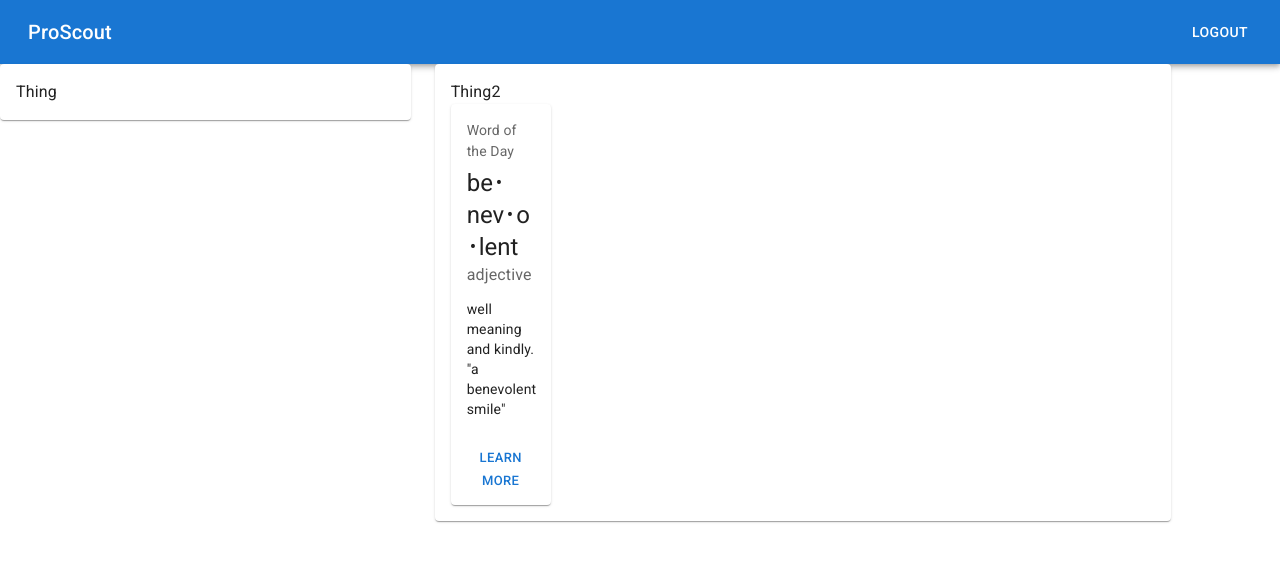
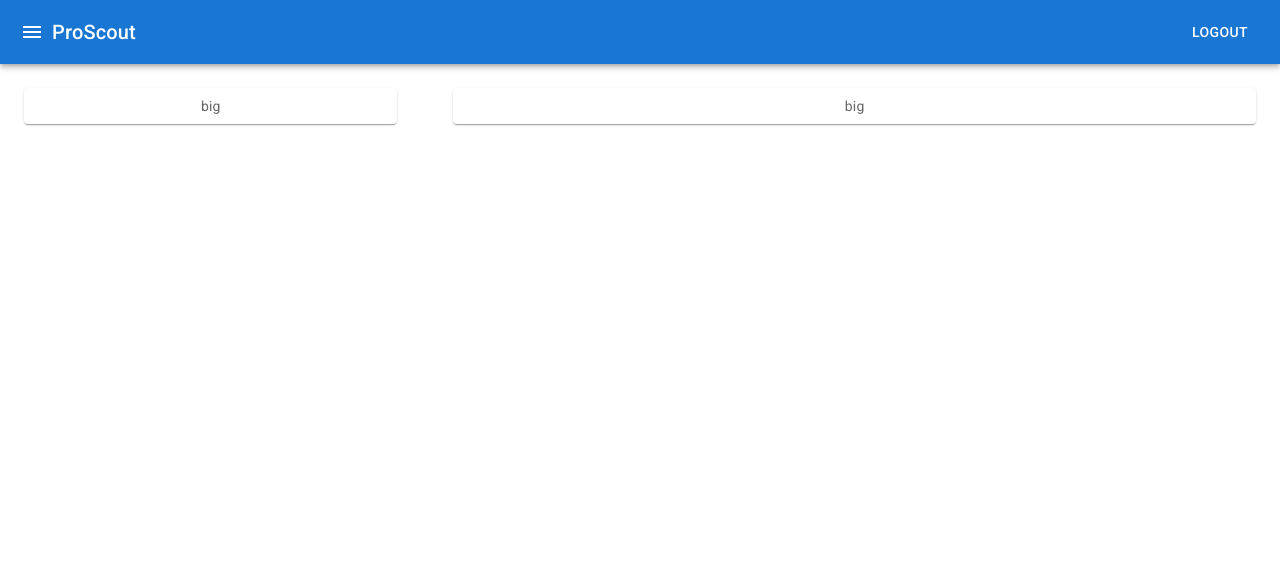
Before and after one commit to twjsanderson/scouting-ui, a React (Create React App) app: page /dashboard in a window 1280 px wide. Shown: the top 562 px of the page. Built offline with nearby package versions, Linux system fonts and the light colour scheme.

Commit message:
update to MUI v5 and add icons, redo dashboard with grid and update style imports

```diff
--- a/package.json
+++ b/package.json
@@ -5,6 +5,7 @@
   "dependencies": {
     "@emotion/react": "^11.7.1",
     "@emotion/styled": "^11.6.0",
+    "@mui/icons-material": "^5.3.0",
     "@mui/material": "^5.3.0",
     "@mui/styled-engine-sc": "^5.3.0",
     "@mui/styles": "^5.3.0",
--- a/public/index.html
+++ b/public/index.html
@@ -4,7 +4,10 @@
     <meta charset="utf-8" />
     <link rel="icon" href="%PUBLIC_URL%/favicon.ico" />
     <link rel="stylesheet" href="https://fonts.googleapis.com/css?family=Roboto:300,400,500,700&display=swap" />
-    <meta name="viewport" content="minimum-scale=1, initial-scale=1, width=device-width" />
+    <meta
+    name="viewport"
+    content="width=device-width, initial-scale=1, user-scalable=0, maximum-scale=1, minimum-scale=1"
+/>
     <meta name="theme-color" content="#000000" />
     <meta
       name="description"
--- a/src/components/card/index.tsx
+++ b/src/components/card/index.tsx
@@ -17,7 +17,7 @@ const bull = (
 
 const BasicCard = () => {
   return (
-    <Card sx={{ minWidth: 100, maxWidth: 100 }}>
+    <Card sx={{ minWidth: 200, maxWidth: 200 }}>
       <CardContent>
         <Typography sx={{ fontSize: 14 }} color="text.secondary" gutterBottom>
           Word of the Day
--- a/src/features/navbar/index.tsx
+++ b/src/features/navbar/index.tsx
@@ -6,26 +6,14 @@ import SideDrawer from 'features/drawer';
 
 
 // styles
+import { styles } from './styles';
 import { withStyles } from '@mui/styles';
 import AppBar from '@mui/material/AppBar';
-import Box from '@mui/material/Box';
 import Toolbar from '@mui/material/Toolbar';
 import Typography from '@mui/material/Typography';
 import Button from '@mui/material/Button';
 import IconButton from '@mui/material/IconButton';
-// import MenuIcon from '@mui/icons-material/Menu';
-
-const styles = {
-  root: {
-    flexGrow: 1,
-  },
-  menuButton: {
-    marginRight: '1rem'
-  },
-  title: {
-    flexGrow: 1,
-  }
-};
+import MenuIcon from '@mui/icons-material/Menu';
 
 interface Props {
   classes: {
@@ -36,8 +24,7 @@ interface Props {
 }
 
 
-const NavBar: React.FC<Props> = ({ classes }: Props) => {
-
+const NavBar: React.FC<Props> = ({ classes }: Props): JSX.Element => {
     const [state, setState] = React.useState(false);
 
     const toggleDrawer = (): void => setState(!state);
@@ -48,7 +35,7 @@ const NavBar: React.FC<Props> = ({ classes }: Props) => {
             <AppBar position="static" style={{ margin: 0 }}>
                 <Toolbar>
                     <IconButton onClick={toggleDrawer} edge="start" className={classes.menuButton} color="inherit" aria-label="menu">
-                        {/* <MenuIcon /> */}
+                        <MenuIcon />
                     </IconButton>
                     <Typography variant="h6" className={classes.title}>
                         ProScout
--- /dev/null
+++ b/src/features/navbar/styles/index.tsx
@@ -0,0 +1,11 @@
+export const styles = {
+    root: {
+      flexGrow: 1,
+    },
+    menuButton: {
+      marginRight: '0.5rem'
+    },
+    title: {
+      flexGrow: 1,
+    }
+  };
--- a/src/index.css
+++ b/src/index.css
@@ -1,4 +1,4 @@
 body {
   margin: 0;
-  min-width: 100vh;
+  min-height: 100vh;
 }
--- a/src/pages/dashboard/index.tsx
+++ b/src/pages/dashboard/index.tsx
@@ -1,75 +1,52 @@
 import React from 'react';
 
 // components
-import BasicCard from 'components/card';
+// import BasicCard from 'components/card';
 
 // features
 import NavBar from 'features/navbar';
 
 // styles
-// import { styles } from './styles';
-import { withStyles } from '@mui/styles';
-import Button from '@mui/material/Button';
+import { styled } from '@mui/material/styles';
+import Box from '@mui/material/Box';
 import Paper from '@mui/material/Paper';
 import Grid from '@mui/material/Grid';
-import Typography from '@mui/material/Typography';
 
-const styles = {
-    root: {
-      flexGrow: 1,
-    },
-    externalGrid: {
-      margin: '1rem'
-    },
-    internalGrid: {
-      color: 'blue'
-    },
-    paper: {
-      padding: '1rem',
-      color: 'black',
-    },
-  };
+const Item = styled(Paper)(({ theme }) => ({
+    ...theme.typography.body2,
+    padding: theme.spacing(1),
+    margin: theme.spacing(3),
+    textAlign: 'center',
+    color: theme.palette.text.secondary,
+}));
 
-interface Props {
-    classes: {
-        root: any;
-        externalGrid: any;
-        internalGrid: any;
-        paper: any;
-    }
-}
-
-const Dashboard: React.FC<Props> = ({ classes }: Props) => {
+const Dashboard: React.FC = () => {
 
     return (
         <>
             <NavBar />
-            <div className={classes.root}>
-                <Grid className={classes.externalGrid} spacing={3} container>
-                    <Grid className={classes.internalGrid} item lg={4} md={4} sm={4} xs={12}>
-                        <Paper className={classes.paper}>
-                            <Grid className='' item>
-                                <Typography>
-                                    Thing
-                                </Typography>
-                            </Grid>
-                        </Paper>
+            <Box sx={{ flexGrow: 1 }}>
+                <Grid container rowSpacing={1} columnSpacing={{ xs: 1, sm: 1, md: 1 }} spacing={{ xs: 2, sm: 1, md: 1 }} columns={{ xs: 4, sm: 12, md: 12 }}>
+                    <Grid item xs={3} sm={4} md={4}>
+                        <Item>big</Item>
                     </Grid>
-                    <Grid className={classes.internalGrid} item lg={7} md={7} sm={7} xs={12}>
-                        <Paper className={classes.paper}>
-                            <Grid className='' item >
-                                <Typography>
-                                    Thing2
-                                </Typography>
-                                <BasicCard />
-                            </Grid>
-                        </Paper>
+                    <Grid item xs={3} sm={8} md={8}>
+                        <Item>big</Item>
                     </Grid>
                 </Grid>
-            </div>
+                {/* <Grid container rowSpacing={1} columnSpacing={{ xs: 1, sm: 2, md: 3 }} spacing={{ xs: 2, md: 3 }} columns={{ xs: 4, sm: 8, md: 12 }}>
+                    {
+                        Array.from(Array(1)).map((_, index) => (
+                            <Grid hidden={false} item xs={2} sm={4} md={4} key={index + 34}>
+                                <Item>xs=2</Item>
+                            </Grid>
+                        ))
+                    }
+                </Grid> */}
+            </Box>
         </>
     )
 
 }
 
-export default withStyles(styles)(Dashboard);
+export default Dashboard;
```
Also changed, not shown: src/pages/dashboard/styles/index.tsx (+1 -18 lines), 1 other file (tests, documents, lock files or other folders).
